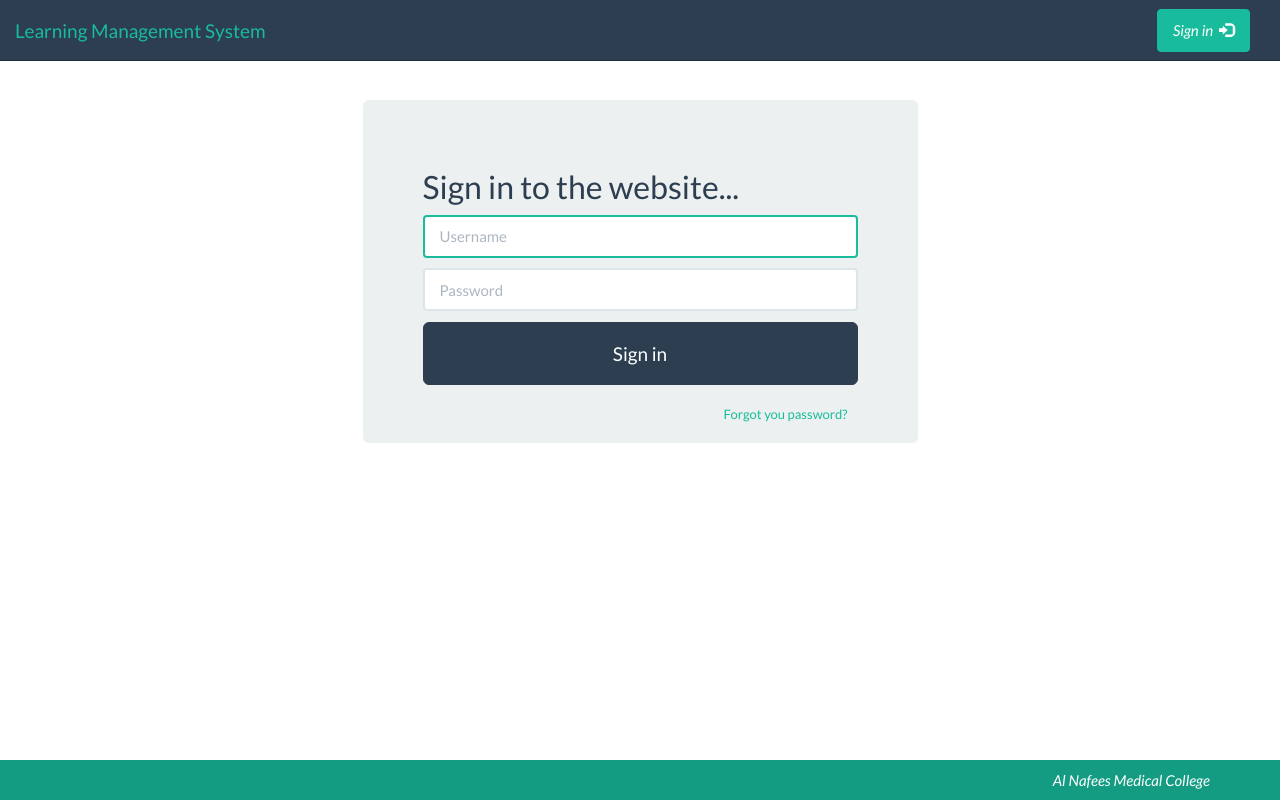
After one commit to rukhshanda/lms, a Django app: page /auth/signin/ in a window 1280 px wide. The commit adds this page. Run offline with Django 3.2, Linux system fonts and the light colour scheme.

Commit message:
Updated auth signing/signout and nag bar etc.

```diff
--- /dev/null
+++ b/source/app/views/auth.py
@@ -0,0 +1,35 @@
+from django.shortcuts import render, redirect
+from django.contrib.auth import authenticate, login, logout
+from django.contrib import messages
+
+
+def signin(request):
+    if request.method == "POST":
+        username = request.POST['username']
+        password = request.POST['password']
+
+        user = authenticate(username=username, password=password)
+        if user is not None:
+            if user.is_active:
+                login(request, user)
+                return redirect('/dashboard/')
+            else:
+                messages.error(request, 'Please enter the correct username and password.')
+                return redirect('/auth/signin/')
+        else:
+            messages.error(request, 'Please enter the correct username and password.')
+            return redirect('/auth/signin/')
+    else:
+        if request.user.is_authenticated():
+            return redirect('/dashboard/')
+        else:
+            return render(request, 'auth/login.html', {})
+
+
+def signout(request):
+    logout(request)
+    return redirect('/')
+
+
+def forgot_password(request):
+    raise NotImplementedError('This view is not implemented yet.')
--- a/source/lms/urls.py
+++ b/source/lms/urls.py
@@ -1,17 +1,20 @@
 from django.conf.urls import patterns, include, url
 from django.contrib import admin
 
-from source.app.views import home
+from source.app.views import home, auth
 
 admin.autodiscover()
 
 urlpatterns = patterns('',
-    # Examples:
-    # url(r'^$', 'lms.views.home', name='home'),
-    # url(r'^blog/', include('blog.urls')),
-
     url(r'^admin/', include(admin.site.urls)),
 
     # Home URLs
     url(r'^$', home.index, name='home.index'),
+    url(r'^profile/$', home.profile, name='home.profile'),
+    url(r'^dashboard/$', home.dashboard, name='home.dashboard'),
+
+    # Auth URLs
+    url(r'^auth/signin/$', auth.signin, name='auth.signin'),
+    url(r'^auth/signout/$', auth.signout, name='auth.signout'),
+    url(r'^auth/forgot_password/$', auth.forgot_password, name='auth.forgot_password'),
 )
--- /dev/null
+++ b/source/templates/auth/login.html
@@ -0,0 +1,41 @@
+{% extends "base.html" %}
+
+{% block base_contents %}
+<div class="row">
+    <div class="col-md-3"></div>
+    <div class="col-md-6">
+        <div class="jumbotron" style="margin-top: 50px;">
+            <form class="form-signin" method="POST" action=".">
+                {% csrf_token %}
+                <h2 class="form-signin-heading">Sign in to the website...</h2>
+                <p>
+                    <input name="username" class="form-control" type="text" autofocus="" placeholder="Username">
+                </p>
+                <p>
+                    <input name="password" class="form-control" type="password" placeholder="Password">
+                </p>
+                <p>
+                    <button class="btn btn-lg btn-primary btn-block" type="submit">Sign in</button>
+                </p>
+            </form>
+            <p class="pull-right">
+                <a class="btn btn-sm btn-link" href="/auth/forgot_password/">Forgot you password?</a>
+            </p>
+        </div>
+        <div class="col-md-3"></div>
+    </div>
+</div>
+<div class="row">
+    <div class="col-md-3"></div>
+    <div class="col-md-6">
+        {% if messages %}
+            {% for message in messages %}
+                <div class="alert alert-danger">
+                    {{ message }}
+                </div>
+            {% endfor %}
+        {% endif %}
+    </div>
+    <div class="col-md-3"></div>
+</div>
+{% endblock %}
--- a/source/templates/base.html
+++ b/source/templates/base.html
@@ -82,8 +82,9 @@
                     {% if user.is_authenticated %}
                     <div class="collapse navbar-collapse">
                         <ul class="nav navbar-nav pull-right">
-                            <li><a href="/profile/"><em>{% firstof user.get_full_name user.get_username %}</em></a></li>
-                            <li><a href="/auth/signout/"><em><span title="Logout" class="glyphicon glyphicon-log-out"></span></em></a></li>
+                            <li><a href="/dashboard/"><em>Dashboard&nbsp;&nbsp;<span title="Logout" class="glyphicon glyphicon-dashboard"></span></em></a></li>
+                            <li><a href="/profile/"><em>{% firstof user.get_full_name user.get_username %}&nbsp;&nbsp;<span title="Logout" class="glyphicon glyphicon-user"></span></em></a></li>
+                            <li><a href="/auth/signout/"><em>Sign out&nbsp;&nbsp;<span title="Logout" class="glyphicon glyphicon-log-out"></span></em></a></li>
                         </ul>
                     </div><!--/.nav-collapse -->
                     {% else %}
@@ -91,7 +92,7 @@
                         <ul class="nav navbar-nav pull-right">
                             <li>
                                 <form class="navbar-form navbar-left" action="/auth/signin/">
-                                    <button type="submit" class="btn btn-success"><em>Sign in&nbsp;&nbsp;&nbsp;<span title="Logout" class="glyphicon glyphicon-log-in"></span></em></button>
+                                    <button type="submit" class="btn btn-success"><em>Sign in&nbsp;&nbsp;<span title="Logout" class="glyphicon glyphicon-log-in"></span></em></button>
                                 </form>
                             </li>
                         </ul>
@@ -104,11 +105,9 @@
 
             <!-- Container -->
             <div class="container">
-
             {% block base_contents %}
 
             {% endblock %}
-
             </div>
             <!-- End Container -->
 
```
Also changed, not shown: source/app/views/home.py (+8 -0 lines).
